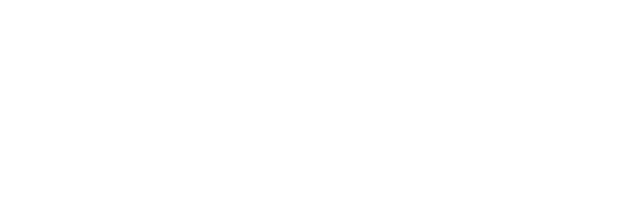
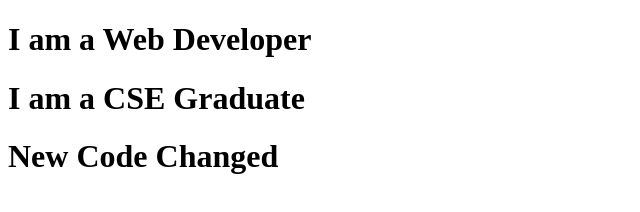
Before and after one commit to Moshin1524/my-first-repo, a plain HTML site: page index.html in a window 1280 px wide. Shown: the whole page, without its empty margins (0-640 px from the left). Drawn offline with Linux system fonts and the light colour scheme.

Commit message:
added header

```diff
--- a/index.html
+++ b/index.html
@@ -7,6 +7,8 @@
         <title>MY-First_Repo</title>
     </head>
     <body>
-
+        <h1>I am a Web Developer</h1>
+        <h1>I am a CSE Graduate</h1>
+        <h1> New Code Changed</h1>
     </body>
 </html>
```
